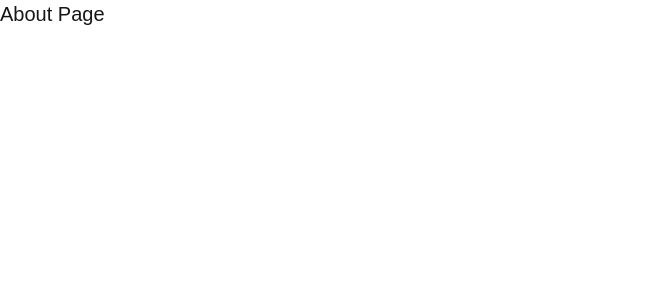
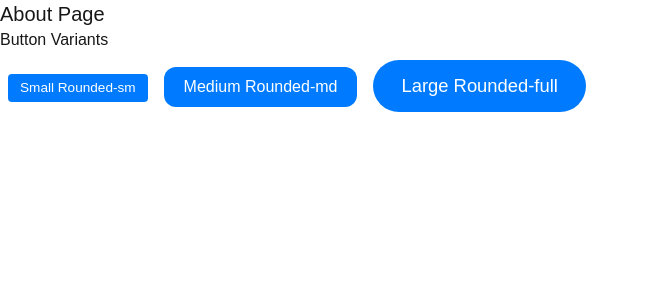
Before and after one commit to MudMoh/alx-project-0x02-setup, a Next.js app in the folder alx-project-0x02/: page /about in a window 1280 px wide. Shown: the top 300 px of the page, without its empty margins (0-648 px from the left). Built offline with nearby package versions, Linux system fonts and the light colour scheme.

Commit message:
Create a reusable Button component that accepts different sizes and shapes.

```diff
--- /dev/null
+++ b/alx-project-0x02/components/common/Button.tsx
@@ -0,0 +1,42 @@
+import React from "react";
+import { ButtonProps } from "@/interfaces";
+
+const sizeStyles = {
+  small: { padding: "4px 12px", fontSize: "0.85rem" },
+  medium: { padding: "8px 20px", fontSize: "1rem" },
+  large: { padding: "12px 28px", fontSize: "1.15rem" },
+};
+
+const shapeStyles = {
+  "rounded-sm": { borderRadius: "4px" },
+  "rounded-md": { borderRadius: "12px" },
+  "rounded-full": { borderRadius: "999px" },
+};
+
+const Button: React.FC<ButtonProps> = ({
+    size = "medium",
+    shape = "rounded-md",
+    children,
+    onClick,
+    type = "button",
+}) => {
+    return (
+        <button
+            type={type}
+            onClick={onClick}
+            style={{
+                background: "#007bff",
+                color: "#fff",
+                border: "none",
+                cursor: "pointer",
+                ...sizeStyles[size],
+                ...shapeStyles[shape],
+                margin: "8px",
+                transition: "background 0.2s",
+            }}>
+            {children}
+        </button>
+    )
+};
+
+export default Button;
--- a/alx-project-0x02/pages/about.tsx
+++ b/alx-project-0x02/pages/about.tsx
@@ -1,8 +1,17 @@
+import React from "react";
+import Button from "@/components/common/Button";
 const About: React.FC =  () => {
   return (
     <div>
-   <h1 className="text-xl font-extralight">About Page</h1>
+        <h1 className="text-xl font-extralight">About Page</h1>
+        <div>
+            <h2>Button Variants</h2>
+            <Button size="small" shape="rounded-sm">Small Rounded-sm</Button>
+            <Button size="medium" shape="rounded-md">Medium Rounded-md</Button>
+            <Button size="large" shape="rounded-full">Large Rounded-full</Button>
+        </div>
     </div>
   )
 }
+
 export default About;
```
